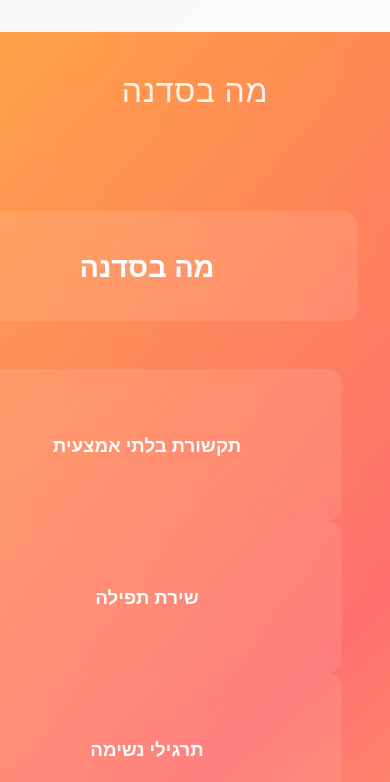
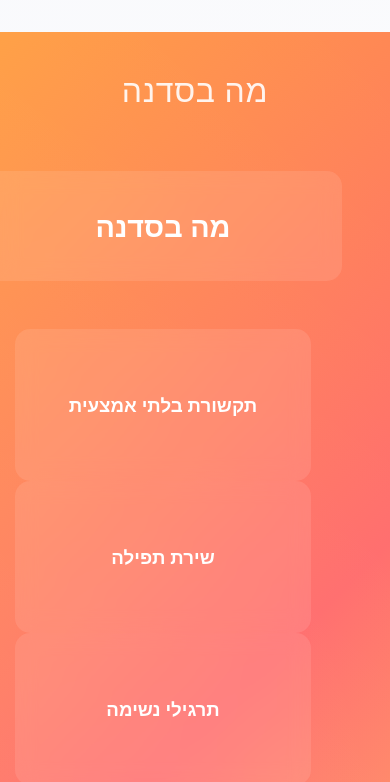
Before and after one commit to Zevik/Sadna-Gatsby, a Gatsby site: page / in a window 390 px wide. Shown: the part 1900-2682 px from the top of the page. Built offline with nearby package versions, Linux system fonts and the light colour scheme; Gatsby itself is replaced by a stand-in of ours.

Commit message:
Fix mobile card alignment and margins

```diff
--- a/src/styles/styles.css
+++ b/src/styles/styles.css
@@ -574,7 +574,9 @@ footer {
         max-width: 100%;
         aspect-ratio: auto;
         height: auto;
-        padding: 2rem 1rem;
+        padding: 2rem;
+        margin: 0 auto;
+        box-sizing: border-box;
     }
 
     .techniques-items {
@@ -584,14 +586,17 @@ footer {
         gap: 2rem;
         animation: none;
         padding: 1rem;
+        max-width: 600px;
+        margin: 0 auto;
+        width: 100%;
     }
 
     .technique-card {
         position: relative;
         left: auto;
         top: auto;
-        margin: 0;
-        width: 100%;
+        margin: 0 auto;
+        width: 90%;
         height: auto;
         min-height: 120px;
         transform: none !important;
```
